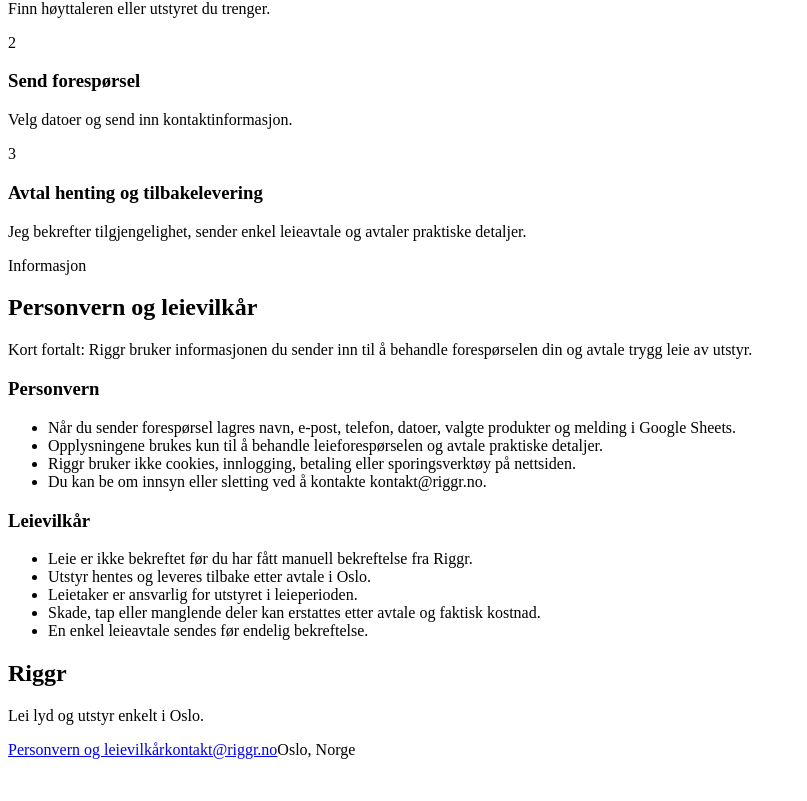
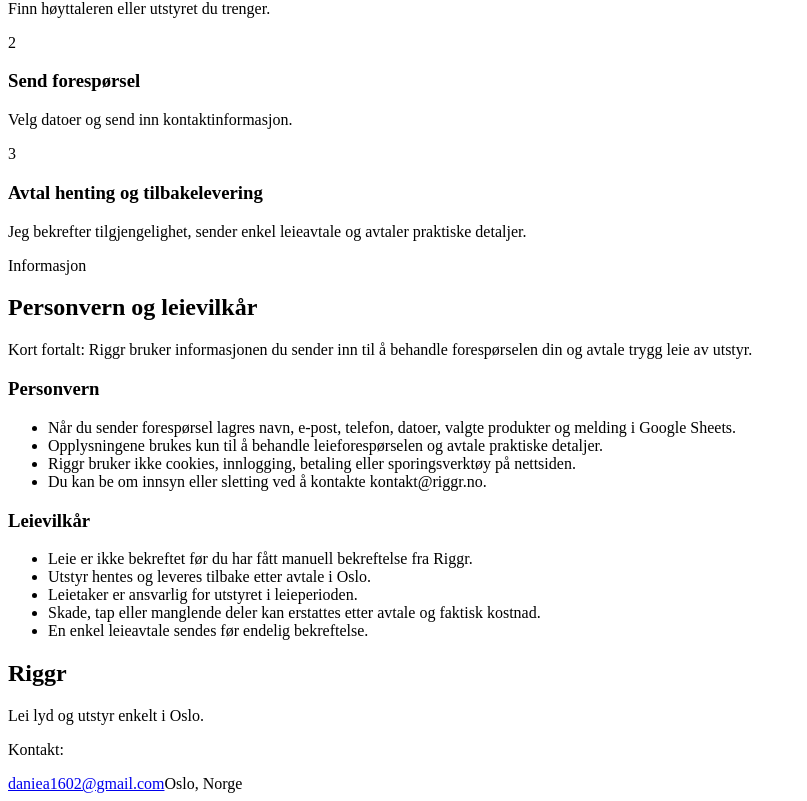
Before and after one commit to DanielFaour/Riggr, a React (Vite) app in the folder riggr/: page / in a window 1280 px wide. Shown: the part 738-1539 px from the top of the page, without its empty margins (0-807 px from the left). Before the commit the page ends 1505 px from the top, so only its background shows below. Built offline with nearby package versions, Linux system fonts and the light colour scheme; no server answers; the HTML template or start-up script is replaced by a standard one.

Commit message:
update info

```diff
--- a/riggr/src/components/Footer.jsx
+++ b/riggr/src/components/Footer.jsx
@@ -7,8 +7,9 @@
           <p>Lei lyd og utstyr enkelt i Oslo.</p>
         </div>
         <div className="footer-contact">
-          <a href="#informasjon">Personvern og leievilkår</a>
-          <a href="mailto:kontakt@riggr.no">kontakt@riggr.no</a>
+          <p>Kontakt:</p>
+          {/* <a href="#informasjon">Personvern og leievilkår</a> */}
+          <a href="mailto:daniea1602@gmail.com">daniea1602@gmail.com</a>
           <span>Oslo, Norge</span>
         </div>
       </div>
```
